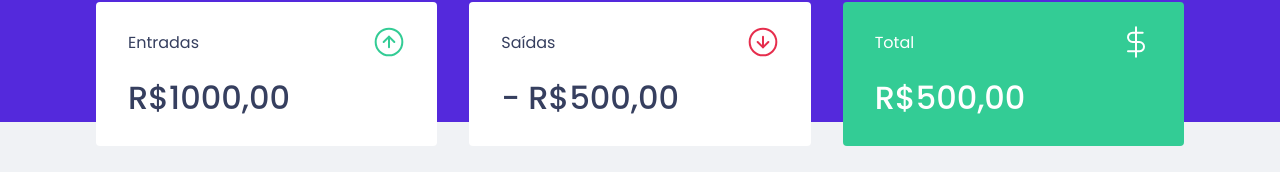
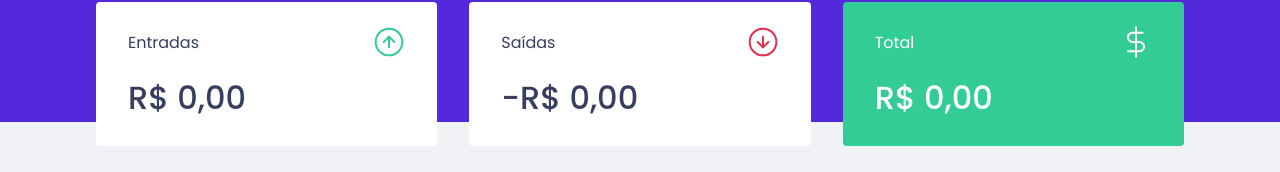
Before and after one commit to augustomarsola/02-dtmoney-ignite, a React (Create React App) app: page / in a window 1280 px wide. Shown: the part 150-322 px from the top of the page. Built offline with nearby package versions, Linux system fonts and the light colour scheme; no server answers; what miragejs would draw is missing.

Commit message:
🐱‍🏍 Completed the transactional dashboard view

```diff
--- a/src/components/Summary/index.tsx
+++ b/src/components/Summary/index.tsx
@@ -9,6 +9,22 @@
 export function Summary() {
   const { transactions } = useContext(TransactionsContext);
 
+  const summary = transactions.reduce((acc, transaction) => {
+    if (transaction.type === 'deposit') {
+      acc.deposits += transaction.amount;
+      acc.total += transaction.amount;
+    } else {
+      acc.withdraws += transaction.amount;
+      acc.total -= transaction.amount;
+    }
+
+    return acc;
+  }, {
+    deposits: 0,
+    withdraws: 0,
+    total: 0,
+  });
+
   return (
     <Container>
       <div>
@@ -16,21 +32,37 @@
           <p>Entradas</p>
           <img src={incomeImg} alt="Entradas" />
         </header>
-        <strong>R$1000,00</strong>
+        <strong>
+        {new Intl.NumberFormat('pt-BR', {
+          style: 'currency',
+          currency: 'BRL'
+        }).format(summary.deposits)}
+        </strong>
       </div>
       <div>
         <header>
           <p>Saídas</p>
           <img src={outcomeImg} alt="Saídas" />
         </header>
-        <strong>- R$500,00</strong>
+        <strong>
+          -
+          {new Intl.NumberFormat('pt-BR', {
+            style: 'currency',
+            currency: 'BRL'
+          }).format(summary.withdraws)}
+        </strong>
       </div>
       <div className="background-highlighted">
         <header>
           <p>Total</p>
           <img src={totalImg} alt="Total" />
         </header>
-        <strong>R$500,00</strong>
+        <strong>
+          {new Intl.NumberFormat('pt-BR', {
+            style: 'currency',
+            currency: 'BRL'
+          }).format(summary.total)}
+        </strong>
       </div>
     </Container>
   );
```
